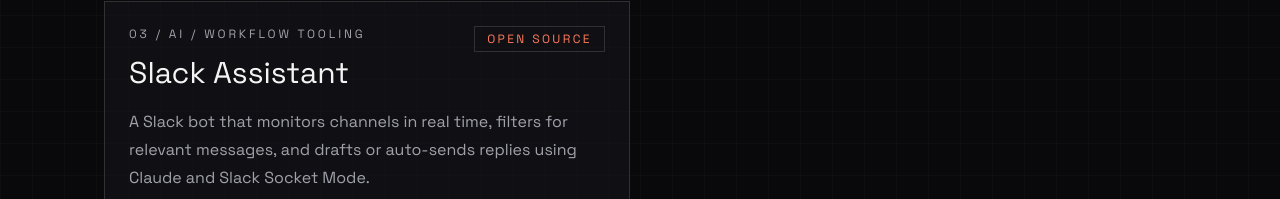
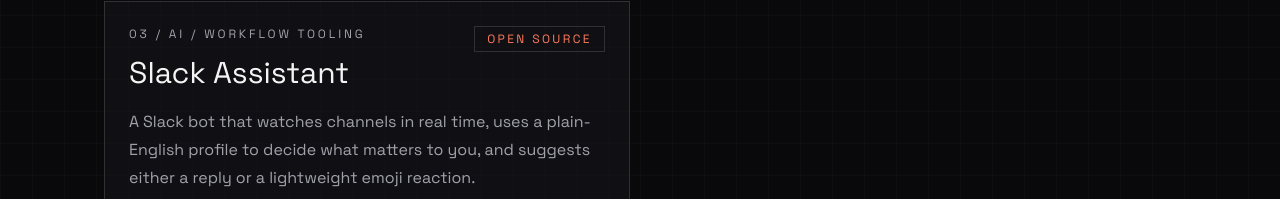
Before and after one commit to jonshaw199/portfolio, a Next.js app: page / in a window 1280 px wide. Shown: the part 753-952 px from the top of the page. Built offline with nearby package versions, Linux system fonts and the light colour scheme.

Commit message:
Add Slack Assistant portfolio screenshot

```diff
--- a/app/_lib/projects.ts
+++ b/app/_lib/projects.ts
@@ -214,7 +214,7 @@
     year: "2025",
     status: "Open source",
     summary:
-      "A Slack bot that monitors channels in real time, filters for relevant messages, and drafts or auto-sends replies using Claude and Slack Socket Mode.",
+      "A Slack bot that watches channels in real time, uses a plain-English profile to decide what matters to you, and suggests either a reply or a lightweight emoji reaction.",
     tags: ["Ruby", "Slack", "Claude", "Socket Mode", "Automation"],
     links: [{ label: "GitHub", href: "https://github.com/jonshaw199/slack-assistant" }],
     facts: [
@@ -226,8 +226,8 @@
         type: "narrative",
         title: "Overview",
         paragraphs: [
-          "Slack Assistant connects to Slack through Socket Mode and watches the channels you care about in real time. It filters for direct mentions and semantically relevant messages, then pushes them to a private alert channel for review or action.",
-          "In draft and auto modes, it can generate a concise reply using Claude and either post the draft or send the reply automatically, which makes it useful as a kind of personal triage assistant for busy team chat."
+          "Slack Assistant connects to Slack through Socket Mode and watches the channels you care about in real time. Instead of hardcoding one workflow, it uses a plain-English relevance prompt where you describe your role, your team, and the kinds of messages you care about.",
+          "That makes it more general than a one-off bot: it can triage direct mentions, semantically relevant questions, and routine operational chatter, then route the result to a private review channel with a suggested action."
         ],
       },
       {
@@ -235,8 +235,9 @@
         title: "What it does",
         items: [
           "Monitors channels without polling and without exposing a public callback URL.",
-          "Uses a relevance prompt to decide whether a message matters to you or your team.",
-          "Can post alerts with context, draft replies, or auto-send a short answer when appropriate.",
+          "Uses a profile-style relevance prompt so you can describe yourself and what matters, instead of maintaining brittle channel rules.",
+          "Can suggest a concise reply or, when that is more appropriate, a simple emoji reaction for fast acknowledgment.",
+          "Can post alerts with context, keep a human in the loop with review actions, or auto-send the response when appropriate.",
         ],
       },
       {
@@ -246,9 +247,22 @@
         column: "side",
       },
       {
+        type: "gallery",
+        title: "Demo",
+        items: [
+          {
+            title: "Alert review flow in Slack",
+            caption:
+              "The bot surfaces a relevant message in a private review channel, explains why it was flagged, and suggests either a response or a lightweight acknowledgment flow with quick actions.",
+            src: "/projects/slack-assistant/alert workflow.png",
+            alt: "Slack Assistant alert card with message preview, suggested reply, and Send Edit Dismiss actions",
+          },
+        ],
+      },
+      {
         type: "note",
         title: "Why it belongs here",
-        body: "This is a good portfolio piece because it shows actual judgment: the bot is not trying to be a giant product, it is a focused, practical tool that reduces noise and helps a user act on the right Slack messages.",
+        body: "This is a strong portfolio piece because it shows product judgment as much as implementation detail: the useful part is not just Slack automation, it is turning a personal description of priorities into triage, suggested actions, and lower-friction responses.",
         column: "side",
       },
     ],
```
Also changed, not shown: public/projects/slack-assistant/alert workflow.png (added).
